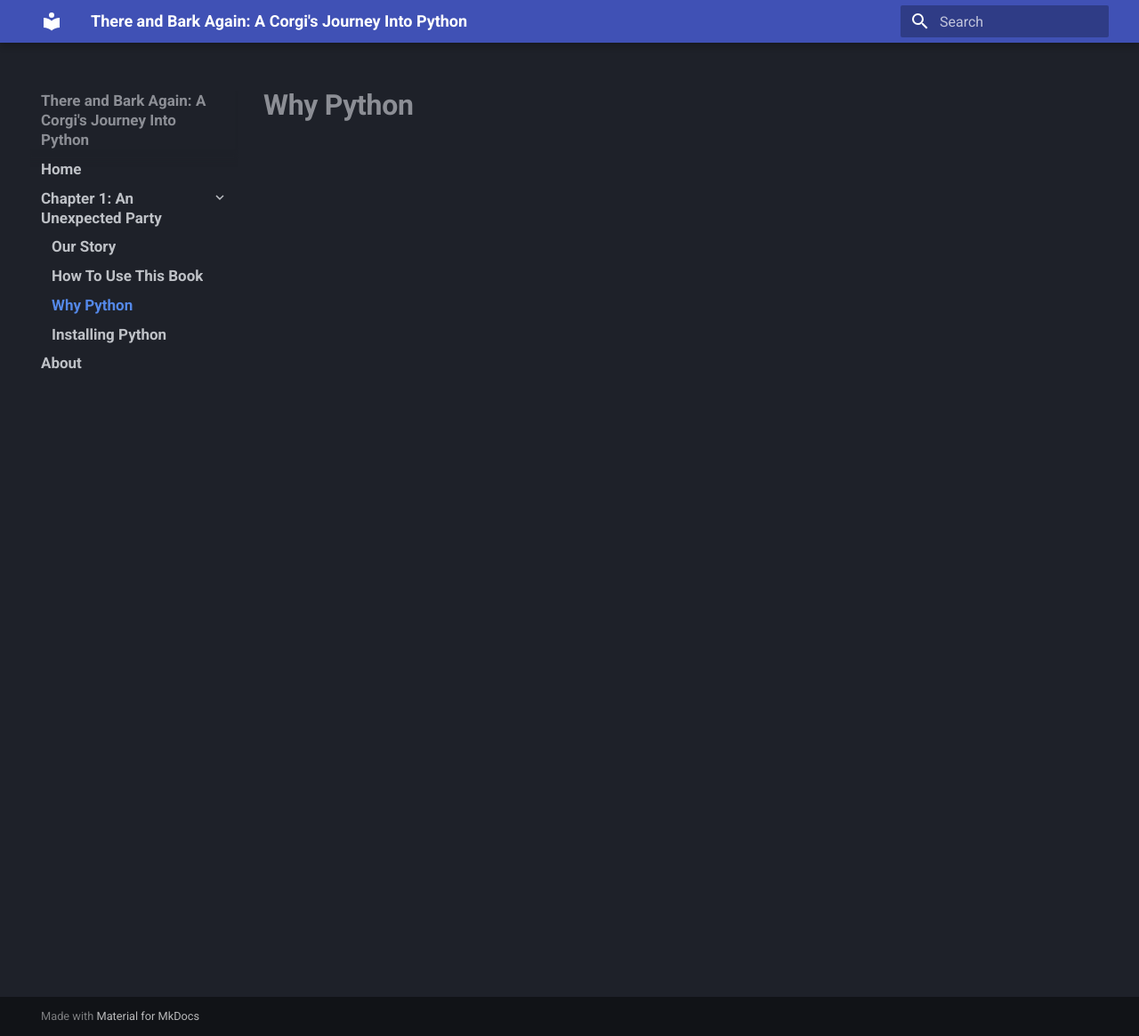
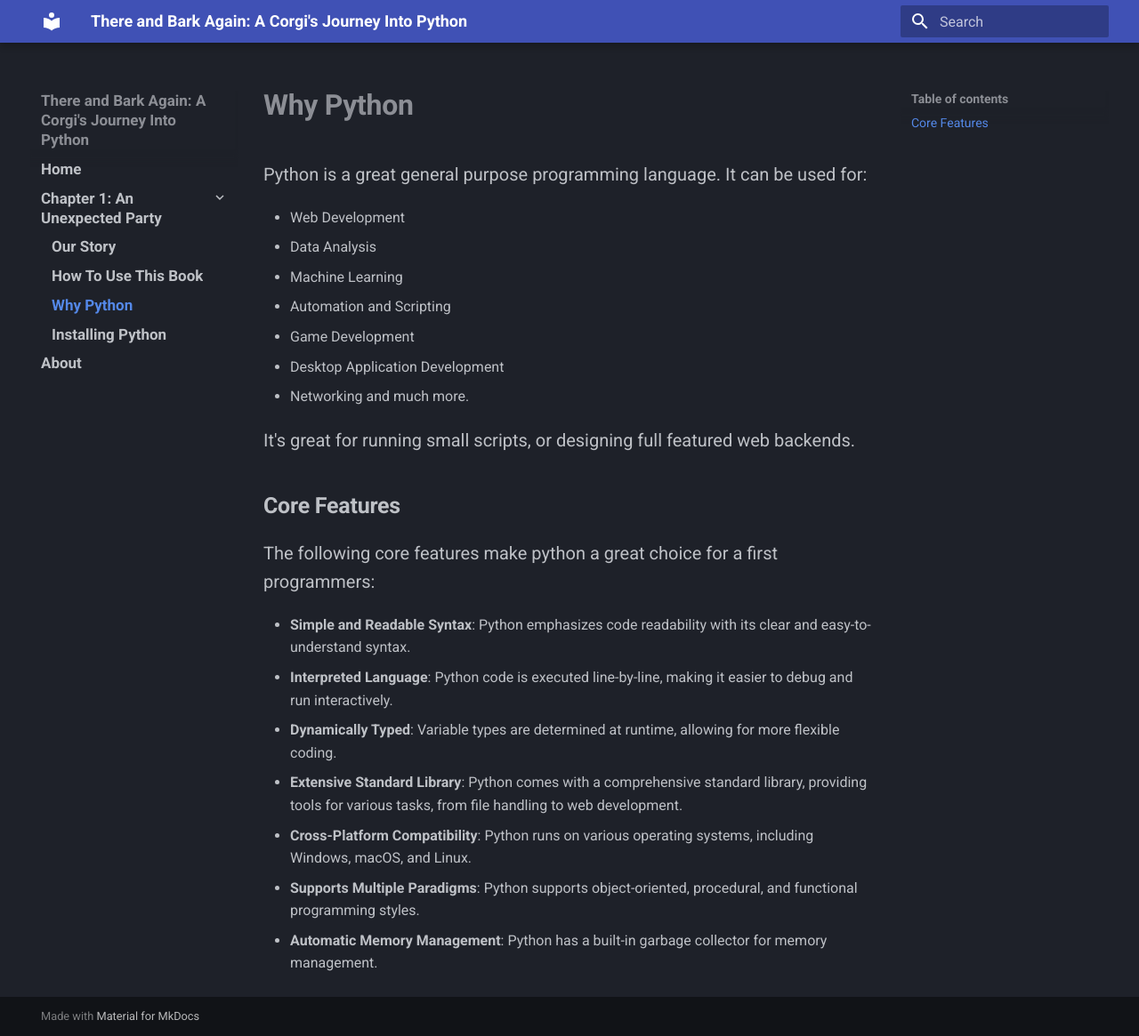
Before and after one commit to MathewRupp/taba, an MkDocs documentation site: the page built from docs/whypython.md, in a window 1280 px wide and 1165 px high. Shown: the whole window at 89% size. Built offline with MkDocs 1.6.1 and Material for MkDocs 9.7.7, drawn with Linux system fonts in a browser that asks for light colours.

Commit message:
added to whypython page

```diff
--- a/docs/whypython.md
+++ b/docs/whypython.md
@@ -1 +1,26 @@
 # Why Python
+
+Python is a great general purpose programming language. It can be used for:
+
+- Web Development
+- Data Analysis
+- Machine Learning
+- Automation and Scripting
+- Game Development
+- Desktop Application Development
+- Networking
+  and much more.
+
+It's great for running small scripts, or designing full featured web backends.
+
+## Core Features
+
+The following core features make python a great choice for a first programmers:
+
+- **Simple and Readable Syntax**: Python emphasizes code readability with its clear and easy-to-understand syntax.
+- **Interpreted Language**: Python code is executed line-by-line, making it easier to debug and run interactively.
+- **Dynamically Typed**: Variable types are determined at runtime, allowing for more flexible coding.
+- **Extensive Standard Library**: Python comes with a comprehensive standard library, providing tools for various tasks, from file handling to web development.
+- **Cross-Platform Compatibility**: Python runs on various operating systems, including Windows, macOS, and Linux.
+- **Supports Multiple Paradigms**: Python supports object-oriented, procedural, and functional programming styles.
+- **Automatic Memory Management**: Python has a built-in garbage collector for memory management.
```
Also changed, not shown: docs/index.md (+0 -7 lines), 1 other file.
